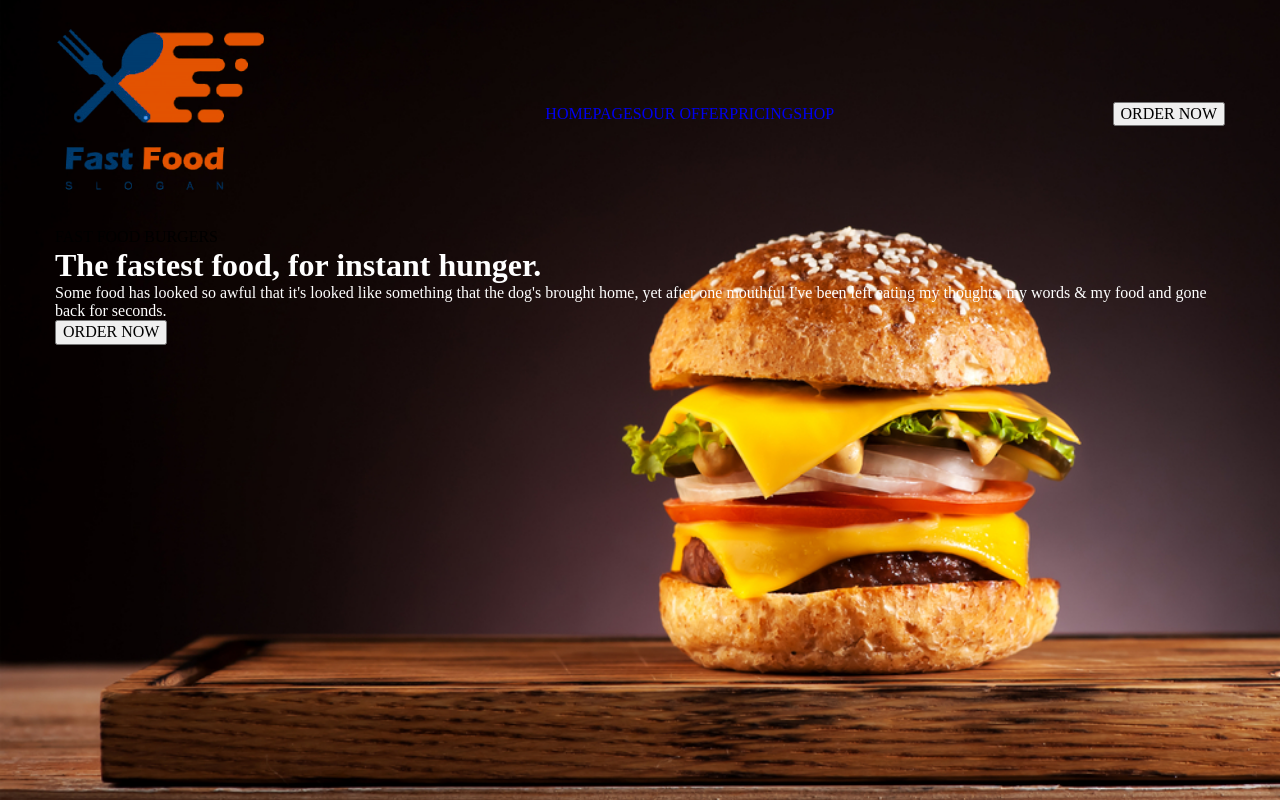
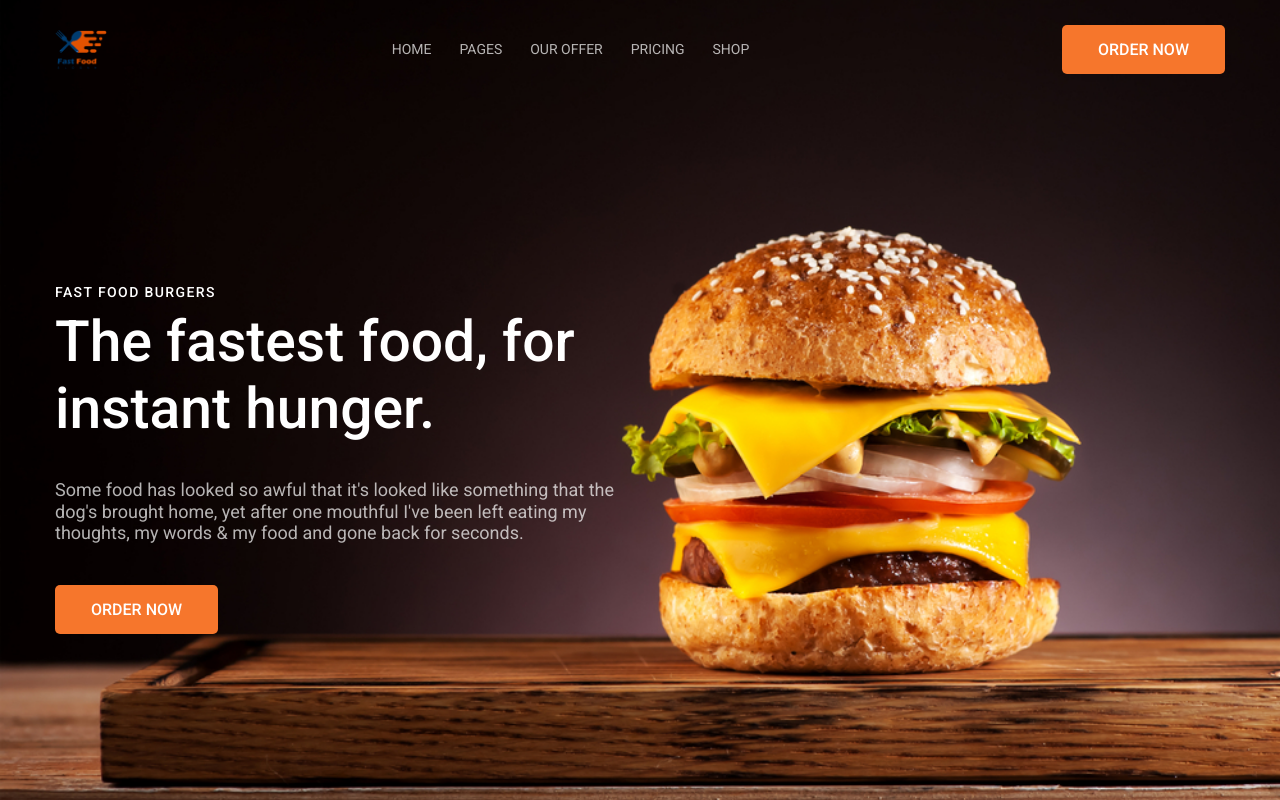
Before and after one commit to ex6istence/fastFood, a plain HTML site: page index.html in a window 1280 px wide. Drawn offline with Linux system fonts and the light colour scheme; a web font is replaced by a local one.

Commit message:
Add files via upload

```diff
--- a/css/style.css
+++ b/css/style.css
@@ -5,6 +5,11 @@
 html,
 body {
     height: 100%;
+}
+
+body {
+    font-family: 'Roboto', sans-serif;
+    color: white;
 }
 
 ul {
@@ -55,7 +60,16 @@ h6 {
     padding: 25px 0px;
 }
 
-.logo {}
+.logo {
+    height: 42px;
+    width: 52px;
+}
+
+.logo__img {
+    height: 100%;
+    width: 100%;
+    object-fit: contain;
+}
 
 .nav {}
 
@@ -63,22 +77,64 @@ h6 {
     display: flex;
 }
 
-.nav__item {}
+.nav__item {
+    margin-right: 28px;
+}
 
-.nav__link {}
+.nav__link:last-child {
+    margin-right: 0px;
+}
 
-.btn {}
+.nav__link {
+    font-weight: 400;
+    font-size: 14px;
+    line-height: 1.14;
+    color: rgba(255, 255, 255, 0.7);
+}
 
-.content {}
+.btn {
+    border: none;
+    padding: 15px 36px;
+    font-weight: 500;
+    font-size: 16px;
+    line-height: 19px;
+    cursor: pointer;
+    background: #F6762C;
+    border-radius: 5px;
+    color: #FFFFFF;
+}
+
+.content {
+    padding-top: 186px;
+    max-width: 49%;
+}
 
 .content__main {}
 
-.content__headline {}
+.content__headline {
+    font-weight: 500;
+    font-size: 14px;
+    line-height: 1.14;
+    letter-spacing: 0.1em;
+    margin-bottom: 7px;
+}
 
 .title {
     color: white;
+    font-weight: 500;
+    font-size: 57px;
+    line-height: 1.18;
+}
+
+.hero__title {
+    margin-bottom: 37px;
 }
 
 .content__desc {
     color: white;
+    font-weight: 400;
+    font-size: 18px;
+    line-height: 1.17;
+    color: rgba(255, 255, 255, 0.7);
+    margin-bottom: 42px;
 }
--- a/index.html
+++ b/index.html
@@ -5,6 +5,11 @@
     <meta charset="UTF-8">
     <meta http-equiv="X-UA-Compatible" content="IE=edge">
     <meta name="viewport" content="width=device-width, initial-scale=1.0">
+    <link rel="preconnect" href="https://fonts.googleapis.com">
+    <link rel="preconnect" href="https://fonts.gstatic.com" crossorigin>
+    <link
+        href="https://fonts.googleapis.com/css2?family=Bellota+Text:ital,wght@0,300;0,400;1,300&family=Libre+Baskerville:wght@700&family=Roboto:wght@400;500;700&display=swap"
+        rel="stylesheet">
     <link rel="stylesheet" href="css/normalize.css">
     <link rel="stylesheet" href="css/style.css">
     <title>fast food
@@ -44,7 +49,7 @@
                 <div class="content">
                     <div class="content__main">
                         <div class="content__headline">FAST FOOD BURGERS</div>
-                        <h1 class="title">The fastest food, for instant hunger.</h1>
+                        <h1 class="title hero__title">The fastest food, for instant hunger.</h1>
                         <div class="content__desc">Some food has looked so awful that it's looked like something that
                             the dog's brought home,
                             yet after one mouthful I've been left eating my thoughts, my words & my food and gone back
```
Also changed, not shown: 1 other file.
